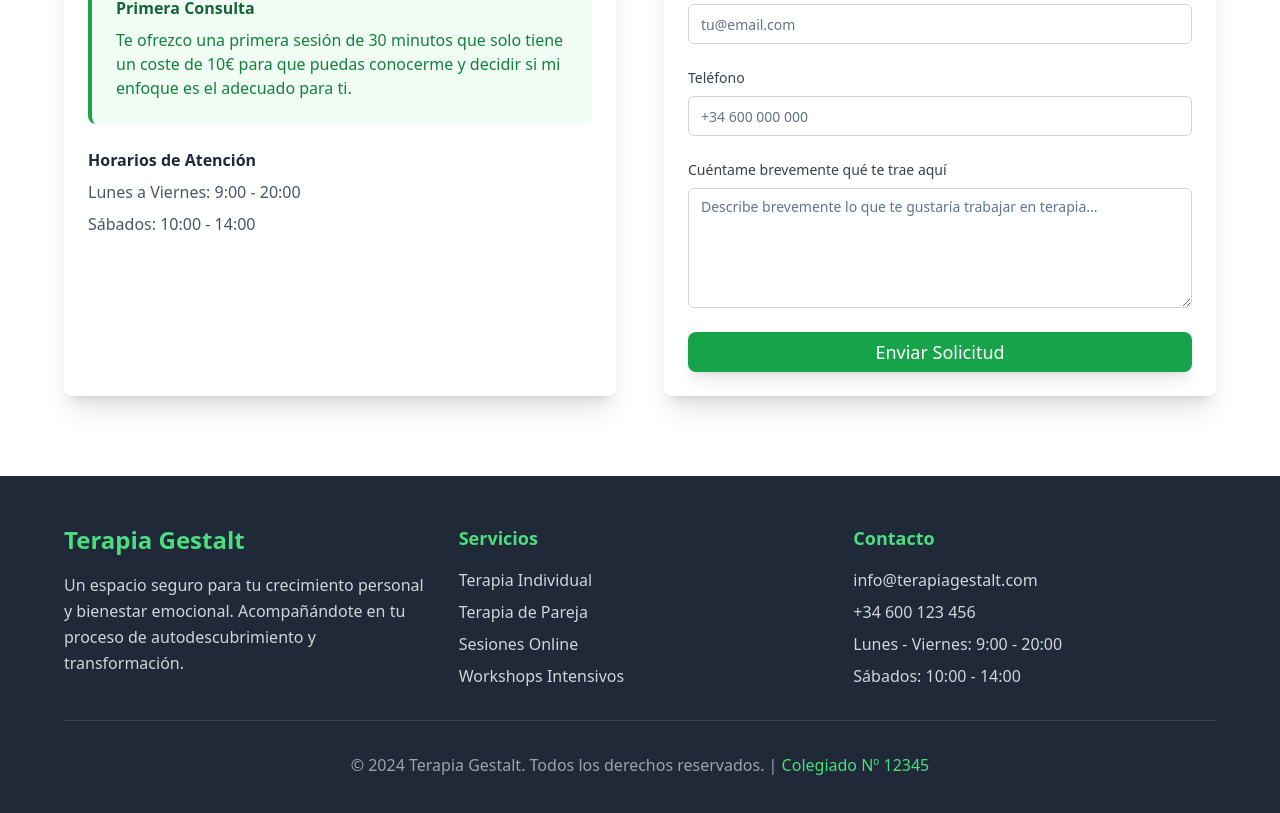
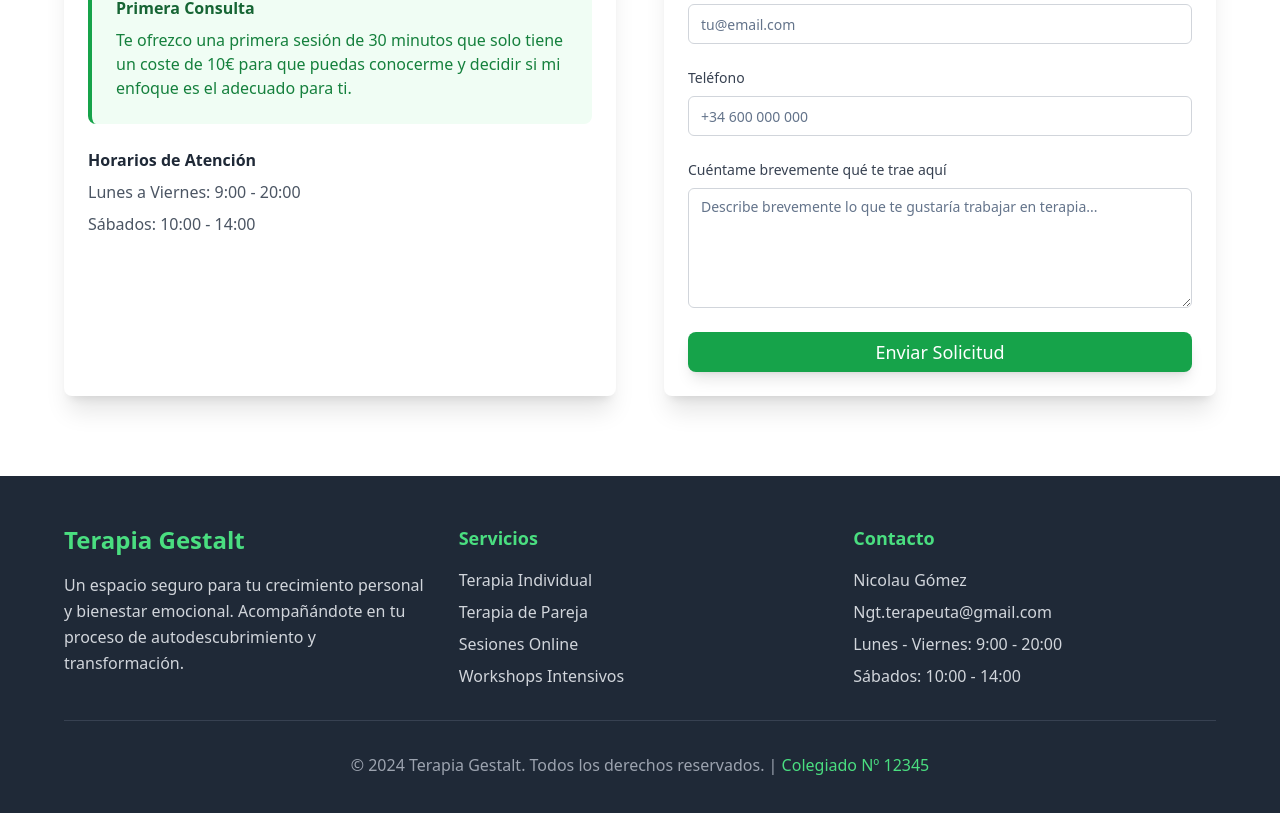
Before and after one commit to NicolauGT/zareak.com, a React (Vite) app: page / in a window 1280 px wide. Shown: the part 4683-5496 px from the top of the page. Built offline with nearby package versions, Linux system fonts and the light colour scheme.

Commit message:
Update footer contact information
Update the contact information in the footer.

```diff
--- a/src/components/Footer.tsx
+++ b/src/components/Footer.tsx
@@ -31,8 +31,8 @@ const Footer = () => {
               Contacto
             </h4>
             <div className="space-y-2 text-gray-300">
-              <p>info@terapiagestalt.com</p>
-              <p>+34 600 123 456</p>
+              <p>Nicolau Gómez</p>
+              <p>Ngt.terapeuta@gmail.com</p>
               <p>Lunes - Viernes: 9:00 - 20:00</p>
               <p>Sábados: 10:00 - 14:00</p>
             </div>
```
